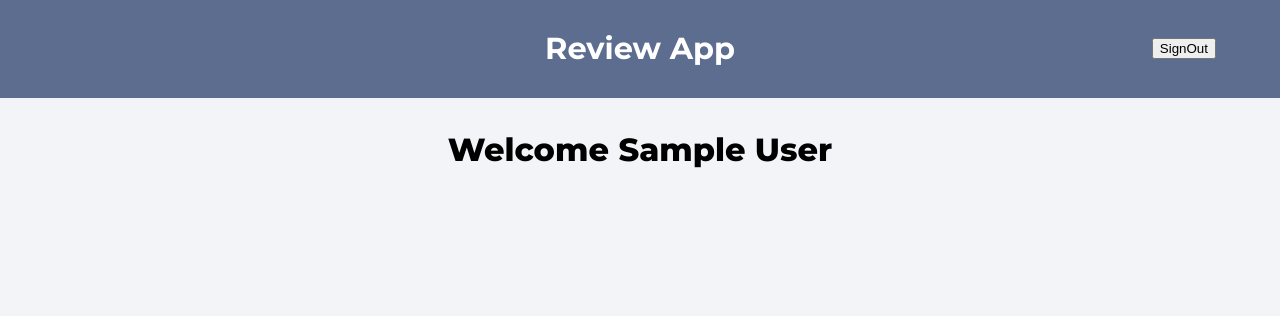
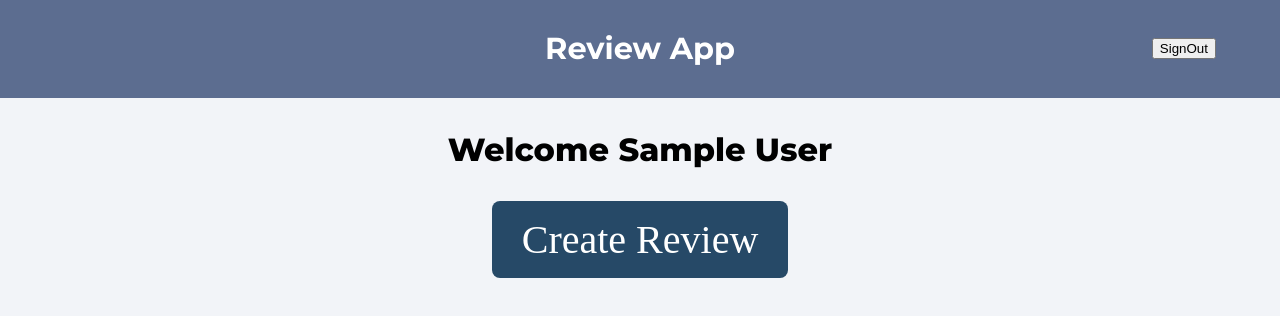
Before and after one commit to Dina2703/review-app, a React (Create React App) app: page / in a window 1280 px wide. Shown: the top 316 px of the page. Built offline with nearby package versions, Linux system fonts and the light colour scheme; no server answers; sample sign-in values are in the browser's storage.

Commit message:
creating  Rerview page, protect route

```diff
--- a/src/App.js
+++ b/src/App.js
@@ -6,6 +6,7 @@ import "./App.css";
 import SignIn from "./pages/SignIn";
 import { auth } from "./firebase-config";
 import { signOut } from "firebase/auth";
+import CreateReview from "./pages/CreateReview";
 
 function App() {
   const [isLogged, setLogged] = useState(true);
@@ -39,6 +40,7 @@ function App() {
         <Route path="/" element={<Home />} />
         <Route path="/sign-up" element={<SignUp setLogged={setLogged} />} />
         <Route path="/sign-in" element={<SignIn setLogged={setLogged} />} />
+        <Route path="/create-review" element={<CreateReview />} />
       </Routes>
     </div>
   );
--- a/src/index.css
+++ b/src/index.css
@@ -100,3 +100,37 @@ form {
 .signOut {
   cursor: pointer;
 }
+
+.review-box {
+  display: flex;
+  flex-direction: column;
+  width: 400px;
+  margin: 0 auto;
+}
+
+.review-box button {
+  padding: 0.5rem 0;
+}
+
+.review {
+  border: none;
+  background-color: rgb(38, 73, 103);
+  padding: 15px 30px;
+  font-size: 40px;
+  font-family: serif;
+  border-radius: 8px;
+}
+
+.review:hover {
+  background-color: rgb(86, 126, 162);
+}
+
+.review a {
+  text-decoration: none;
+  cursor: pointer;
+  color: #fff;
+}
+
+.review a:hover {
+  color: black;
+}
--- /dev/null
+++ b/src/pages/CreateReview.js
@@ -0,0 +1,44 @@
+import { useState, useEffect } from "react";
+import { addDoc, collection } from "firebase/firestore";
+import { db, auth } from "../firebase-config";
+import { useNavigate } from "react-router-dom";
+
+function CreateReview() {
+  const [text, setText] = useState("");
+
+  const navigate = useNavigate();
+
+  const reviewCollectionRef = collection(db, "reviews");
+  //must be async, in order to communicate with the Firebase datastore
+  const createReview = async () => {
+    await addDoc(reviewCollectionRef, {
+      review: text,
+      author: { name: auth.currentUser.displayName, id: auth.currentUser.uid },
+    });
+    navigate("/");
+  };
+
+  useEffect(() => {
+    if (!auth.currentUser) {
+      navigate("/");
+    }
+  }, [navigate]);
+
+  return (
+    <div>
+      <h2>Create a Review</h2>
+      <div className="review-box">
+        <textarea
+          value={text}
+          onChange={(e) => setText(e.target.value)}
+          cols="30"
+          rows="10"
+          placeholder="review.."
+        />
+        <button onClick={createReview}>submit review</button>
+      </div>
+    </div>
+  );
+}
+
+export default CreateReview;
--- a/src/pages/Home.js
+++ b/src/pages/Home.js
@@ -16,7 +16,8 @@ function Home() {
           <p className="pageHeader">Welcome {userLoggedIn?.displayName}</p>
         </header>
       </div>
-      {!userLoggedIn && (
+
+      {!userLoggedIn ? (
         <div>
           <Link to="/sign-up">
             <div>Sign Up</div>
@@ -25,6 +26,10 @@ function Home() {
             <div>Sign In</div>
           </Link>
         </div>
+      ) : (
+        <button className="review">
+          <Link to="/create-review">Create Review</Link>
+        </button>
       )}
     </>
   );
```
